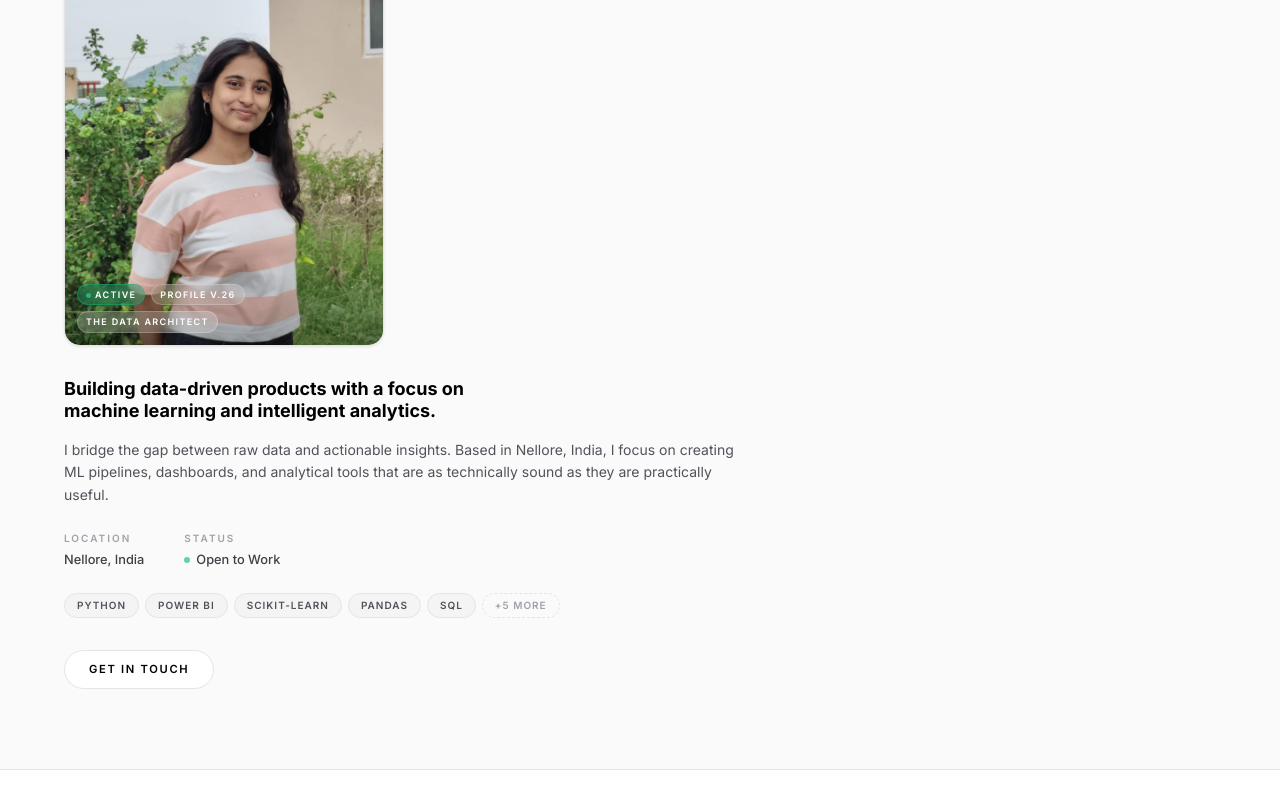
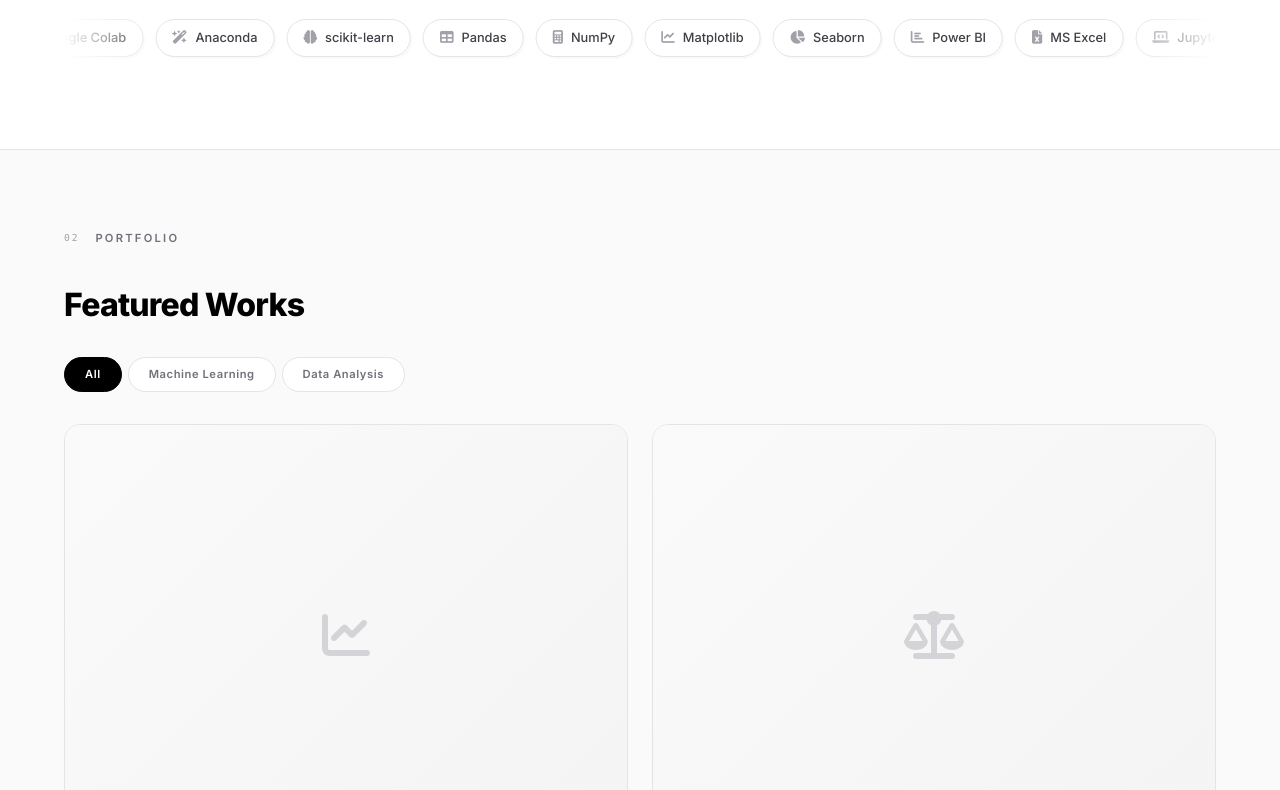
Before and after one commit to joshitha1808/joshi, a plain HTML site: page index.html in a window 1280 px wide. Shown: the part 1071-1861 px from the top of the page. Drawn offline with Linux system fonts and the light colour scheme.

Commit message:
feat: remove about section and update section labels

```diff
--- a/index.html
+++ b/index.html
@@ -66,7 +66,6 @@
         <div class="nav-inner">
             <a href="#hero" class="nav-logo">JOSHITHAV</a>
             <div class="nav-links" id="navLinks">
-                <a href="#about" class="nav-link">About</a>
                 <a href="#skills" class="nav-link">Skills</a>
                 <a href="#projects" class="nav-link">Projects</a>
                 <a href="#experience" class="nav-link">Experience</a>
@@ -120,57 +119,11 @@
         </div>
     </section>
 
-    <!-- ===== ABOUT / BIOGRAPHY ===== -->
-    <section class="section" id="about">
-        <div class="section-inner">
-            <div class="section-header">
-                <span class="section-label">01</span>
-                <h2 class="section-title">BIOGRAPHY</h2>
-            </div>
-            <div class="about-content">
-                <h3 class="content-heading">What I Do</h3>
-                <div class="about-image-card">
-                    <img src="public/images/me.jpeg" alt="Portrait of Joshitha V" width="400" height="500"
-                        loading="lazy" decoding="async" />
-                    <div class="image-overlay">
-                        <span class="overlay-badge active-badge">ACTIVE</span>
-                        <span class="overlay-badge">PROFILE V.26</span>
-                        <span class="overlay-badge accent-badge">THE DATA ARCHITECT</span>
-                    </div>
-                </div>
-                <h3 class="about-subtitle">Building data-driven products with a focus on<br>
-                    machine learning and intelligent analytics.</h3>
-                <p class="about-description">I bridge the gap between raw data and actionable insights. Based in
-                    Nellore, India, I focus on creating ML pipelines, dashboards, and analytical tools
-                    that are as technically sound as they are practically useful.</p>
-                <div class="about-meta">
-                    <div class="meta-item">
-                        <span class="meta-label">LOCATION</span>
-                        <span class="meta-value">Nellore, India</span>
-                    </div>
-                    <div class="meta-item">
-                        <span class="meta-label">STATUS</span>
-                        <span class="meta-value status-dot">Open to Work</span>
-                    </div>
-                </div>
-                <div class="tag-row">
-                    <span class="tag">PYTHON</span>
-                    <span class="tag">POWER BI</span>
-                    <span class="tag">SCIKIT-LEARN</span>
-                    <span class="tag">PANDAS</span>
-                    <span class="tag">SQL</span>
-                    <span class="tag tag-more">+5 MORE</span>
-                </div>
-                <a href="#contact" class="btn btn-outline">GET IN TOUCH</a>
-            </div>
-        </div>
-    </section>
-
     <!-- ===== SKILLS / INVENTORY ===== -->
     <section class="section section-alt" id="skills">
         <div class="section-inner">
             <div class="section-header">
-                <span class="section-label">02</span>
+                <span class="section-label">01</span>
                 <h2 class="section-title">INVENTORY</h2>
             </div>
             <div class="skills-content">
@@ -233,7 +186,7 @@
     <section class="section" id="projects">
         <div class="section-inner">
             <div class="section-header">
-                <span class="section-label">03</span>
+                <span class="section-label">02</span>
                 <h2 class="section-title">PORTFOLIO</h2>
             </div>
             <div class="projects-content">
@@ -301,7 +254,7 @@
     <section class="section section-alt" id="experience">
         <div class="section-inner">
             <div class="section-header">
-                <span class="section-label">04</span>
+                <span class="section-label">03</span>
                 <h2 class="section-title">EXPERIENCE</h2>
             </div>
             <div class="experience-content">
@@ -335,13 +288,6 @@
                     </div>
                 </div>
 
-                <!-- GitHub Widget -->
-                <div class="github-widget">
-                    <span class="github-status"><i class="fa-solid fa-circle-dot"></i> Activity feed offline —</span>
-                    <a href="https://github.com/joshitha1808/" target="_blank" rel="noopener noreferrer"
-                        class="github-link">View Profile</a>
-                    <button class="github-retry">RETRY SYNC</button>
-                </div>
             </div>
         </div>
     </section>
@@ -350,7 +296,7 @@
     <section class="section section-contact" id="contact">
         <div class="section-inner">
             <div class="section-header">
-                <span class="section-label">05</span>
+                <span class="section-label">04</span>
                 <h2 class="section-title">AVAILABLE FOR WORK</h2>
             </div>
             <div class="contact-content">
```
